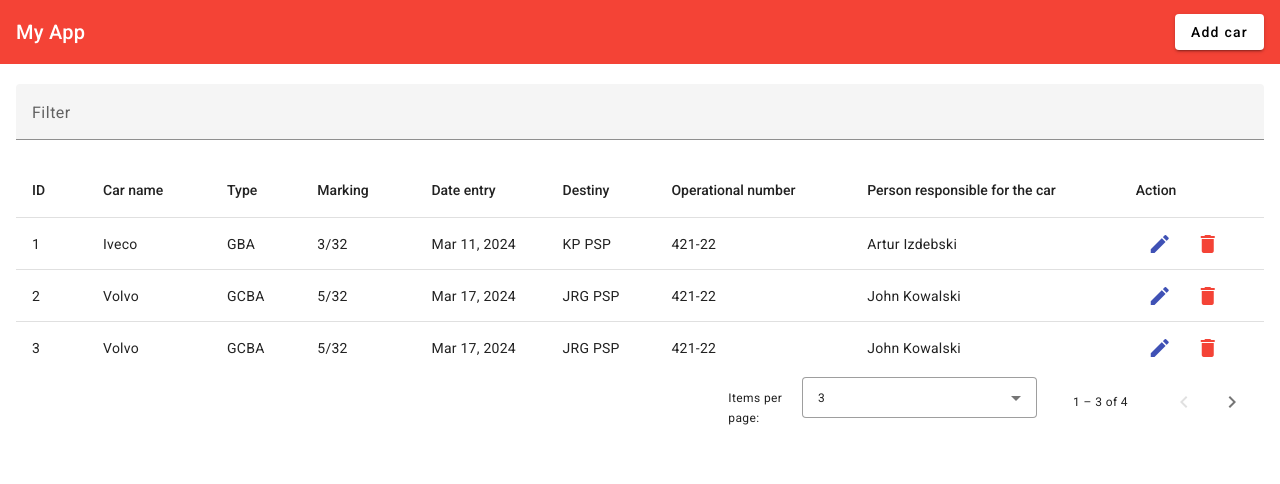
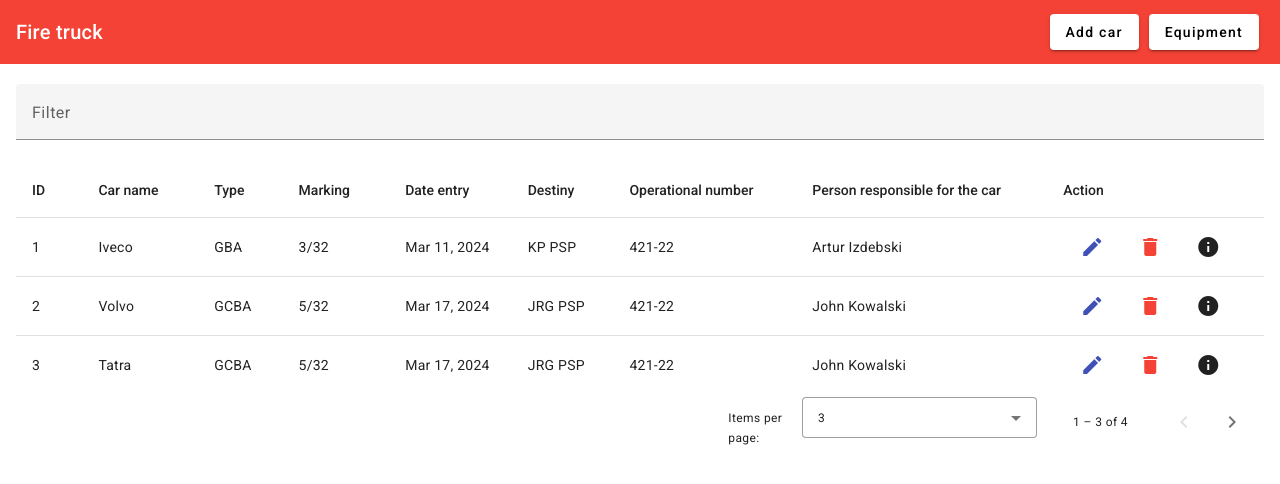
Before and after one commit to Szubartowski96/fire-trucks, an Angular app: page / in a window 1280 px wide. Shown: the top 484 px of the page. Built offline with nearby package versions, Linux system fonts and the light colour scheme; data requests are answered from the project's data file.

Commit message:
created new modal with select car, new function close modal

```diff
--- a/db.json
+++ b/db.json
@@ -54,7 +54,7 @@
       "id": 2
     },
     {
-      "carName": "Volvo",
+      "carName": "Tatra",
       "type": "GCBA",
       "marking": "5/32",
       "dateEntry": "2024-03-17T23:00:00.000Z",
@@ -67,7 +67,7 @@
       "id": 3
     },
     {
-      "carName": "Volvo",
+      "carName": "Man",
       "type": "GCBA",
       "marking": "5/32",
       "dateEntry": "2024-03-17T23:00:00.000Z",
--- a/src/app/app.component.css
+++ b/src/app/app.component.css
@@ -1,5 +1,9 @@
 .example-spacer {
   flex: 1 1 auto;
+}
+
+button{
+  margin: 5px;
 }
 .main-body {
   padding-top: 20px;
@@ -9,4 +13,5 @@
     width: 100%;
   }
 
+
 }
--- a/src/app/app.component.html
+++ b/src/app/app.component.html
@@ -1,7 +1,8 @@
 <mat-toolbar color="warn">
-  <span>My App</span>
+  <span>Fire truck</span>
   <span class="example-spacer"></span>
   <button mat-raised-button (click)=" openAddEditDialog()">Add car</button>
+  <button mat-raised-button (click)="openEquipmentModal()" >Equipment</button>
 </mat-toolbar>
 
 <div class="main-body">
@@ -71,6 +72,9 @@
           <button mat-icon-button color="warn" (click)="deleteCar(row.id)">
             <mat-icon>delete</mat-icon>
           </button>
+          <button mat-icon-button>
+            <mat-icon>info</mat-icon>
+          </button>
         </td>
       </ng-container>
 
--- a/src/app/app.component.ts
+++ b/src/app/app.component.ts
@@ -6,6 +6,7 @@ import { MatPaginator  } from '@angular/material/paginator';
 import { MatSort } from '@angular/material/sort';
 import { MatTableDataSource } from '@angular/material/table';
 import { CoreService } from './core/core.service';
+import { ModalServiceService } from './services/modal-service.service';
 
 @Component({
   selector: 'app-root',
@@ -32,7 +33,8 @@ export class AppComponent implements OnInit {
   constructor(
     private _dialog: MatDialog,
     private _carService: carDetailsService,
-    private _coreService: CoreService
+    private _coreService: CoreService,
+    private modalService:  ModalServiceService
   ) {}
 
   ngOnInit(): void {
@@ -96,4 +98,7 @@ export class AppComponent implements OnInit {
       },
     });
   }
+  openEquipmentModal(): void {
+    this.modalService.openEquipmentModal();
+  }
 }
--- a/src/app/app.module.ts
+++ b/src/app/app.module.ts
@@ -22,10 +22,11 @@ import { MatTableModule } from '@angular/material/table';
 import { MatPaginatorModule } from '@angular/material/paginator';
 import { MatSortModule } from '@angular/material/sort';
 import { MatSnackBarModule } from '@angular/material/snack-bar';
+import { ModalComponent } from './shared/component/modal/modal.component';
 
 
 @NgModule({
-  declarations: [AppComponent, CarAddEditComponent],
+  declarations: [AppComponent, CarAddEditComponent, ModalComponent],
   imports: [
     BrowserModule,
     FormsModule,
--- a/src/app/services/car-details.service.ts
+++ b/src/app/services/car-details.service.ts
@@ -6,6 +6,7 @@ import { Observable } from 'rxjs';
   providedIn: 'root',
 })
 export class carDetailsService {
+  carNames: string[] = [];
   constructor(private _http: HttpClient) {}
   addCar(data: any): Observable<any> {
     return this._http.post(' http://localhost:3000/car', data);
--- /dev/null
+++ b/src/app/services/modal-service.service.ts
@@ -0,0 +1,17 @@
+import { Injectable } from '@angular/core';
+import { MatDialog } from '@angular/material/dialog';
+import { ModalComponent } from '../shared/component/modal/modal.component';
+
+@Injectable({
+  providedIn: 'root'
+})
+export class ModalServiceService {
+
+  constructor(private dialog: MatDialog) { }
+
+  openEquipmentModal(): void {
+    const dialogRef = this.dialog.open(ModalComponent, {
+
+    });
+  }
+}
--- /dev/null
+++ b/src/app/shared/component/modal/modal.component.css
@@ -0,0 +1,5 @@
+div{
+    display: flex;
+    justify-content: center;
+    padding: 30px;
+}
--- /dev/null
+++ b/src/app/shared/component/modal/modal.component.html
@@ -0,0 +1,12 @@
+<div mat-dialog-title>
+    <h1>Select car</h1>
+</div>
+<div mat-dialog-content><mat-form-field>
+        <mat-label>Select</mat-label>
+        <mat-select>
+            <mat-option *ngFor="let carName of carNames" [value]="carName">{{ carName }}</mat-option>
+          </mat-select>
+    </mat-form-field></div>
+<div mat-dialog-actions>
+    <button mat-raised-button (click)="closeModal()">Cancel</button>
+</div>
--- /dev/null
+++ b/src/app/shared/component/modal/modal.component.ts
@@ -0,0 +1,42 @@
+import { Component, OnDestroy, OnInit, Inject } from '@angular/core';
+import { carDetailsService } from '../../../services/car-details.service';
+import { Subscription } from 'rxjs';
+import { MatDialogRef, MAT_DIALOG_DATA } from '@angular/material/dialog';
+
+@Component({
+  selector: 'app-modal',
+  templateUrl: './modal.component.html',
+  styleUrl: './modal.component.css'
+})
+export class ModalComponent implements OnInit, OnDestroy {
+
+  carNames: string[] = [];
+  carSubscription: Subscription | undefined
+  dialogRef: any;
+
+  constructor(private carService: carDetailsService,
+    public _dialogRef: MatDialogRef<ModalComponent>,
+    @Inject(MAT_DIALOG_DATA) public data: any ) { }
+  ngOnInit(): void {
+    this.getCarNames();
+  }
+  getCarNames() {
+    this.carSubscription = this.carService.getCarList().subscribe({
+      next: (res: any[]) => {
+        this.carNames = res.map(car => car.carName);
+      },
+      error: (err) => {
+        console.error(err);
+      }
+    });
+  }
+
+  ngOnDestroy(): void {
+    if (this.carSubscription) {
+      this.carSubscription.unsubscribe();
+    }
+  }
+  closeModal() {
+    this._dialogRef.close();
+    }
+}
```
Also changed, not shown: 2 other files (tests, documents, lock files or other folders).
